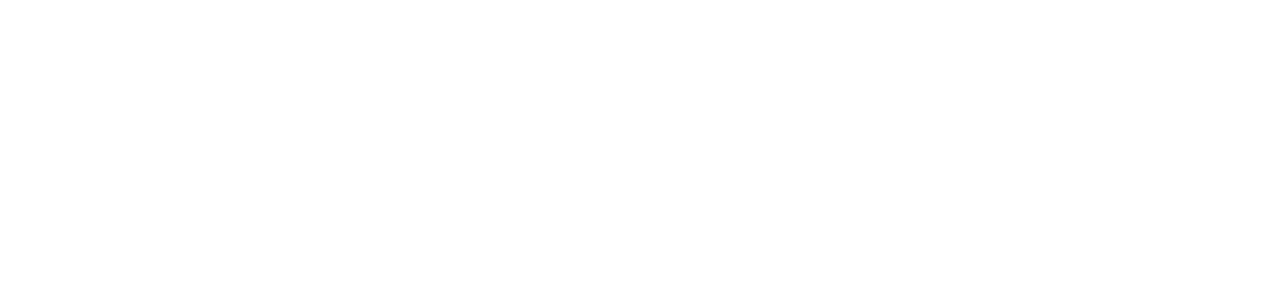
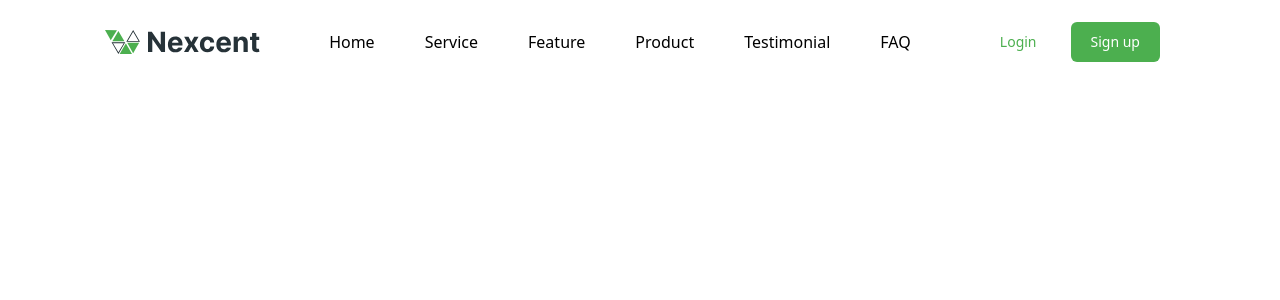
Before and after one commit to AjeshMadhavan/Nexcent, a Vue app: page / in a window 1280 px wide. Shown: the top 300 px of the page. Built offline with nearby package versions, Linux system fonts and the light colour scheme.

Commit message:
feat: created header section

```diff
--- a/src/App.vue
+++ b/src/App.vue
@@ -1,5 +1,9 @@
 <template>
+  <div>
+    <header-section />
+  </div>
 </template>
 
 <script setup lang="ts">
+import HeaderSection from "./containers/HeaderSection.vue";
 </script>
--- /dev/null
+++ b/src/containers/HeaderSection.vue
@@ -0,0 +1,34 @@
+<template>
+  <div
+    class="flex items-center justify-between py-5.5 px-4 md:px-8 lg:px-20 xl:pr-30 xl:pl-26.25"
+  >
+    <img :src="Nexcent" />
+    <div class="hidden md:flex md:items-center md:gap-2 lg:gap-6 xl:gap-12.5">
+      <a
+        href="#"
+        v-for="link in header.navbarLinks"
+        :key="link"
+        class="text-body-2 font-medium"
+      >
+        {{ link }}
+      </a>
+    </div>
+    <div class="flex items-center gap-3.5">
+      <button
+        class="p-2 md:py-2.5 md:px-5 text-brand-primary text-body-3 font-medium"
+      >
+        Login
+      </button>
+      <button
+        class="p-2 md:py-2.5 md:px-5 bg-brand-primary rounded-md text-white text-body-3 font-medium"
+      >
+        Sign up
+      </button>
+    </div>
+  </div>
+</template>
+
+<script setup lang="ts">
+import { header } from "../data/uiData.json";
+import Nexcent from "../assets/logo/Nexcent.svg";
+</script>
--- a/tailwind.config.js
+++ b/tailwind.config.js
@@ -39,6 +39,7 @@
         warning: "#FBC02D",
         error: "#E53835",
         "devil-grass": "#4CAF4F",
+        "brand-primary": "#4CAF4F",
       },
       fontFamily: {
         inter: "Inter",
@@ -111,6 +112,15 @@
         74.75: "299px",
         135.5: "542px",
       },
+      padding: {
+        5.5: "22px",
+        26.25: "105px",
+        30: "120px",
+      },
+      gap: {
+        3.5: "14px",
+        12.5: "50px",
+      },
     },
   },
   plugins: [],
```
Also changed, not shown: src/assets/logo/Nexcent.svg (added), 1 other file (tests, documents, lock files or other folders).
